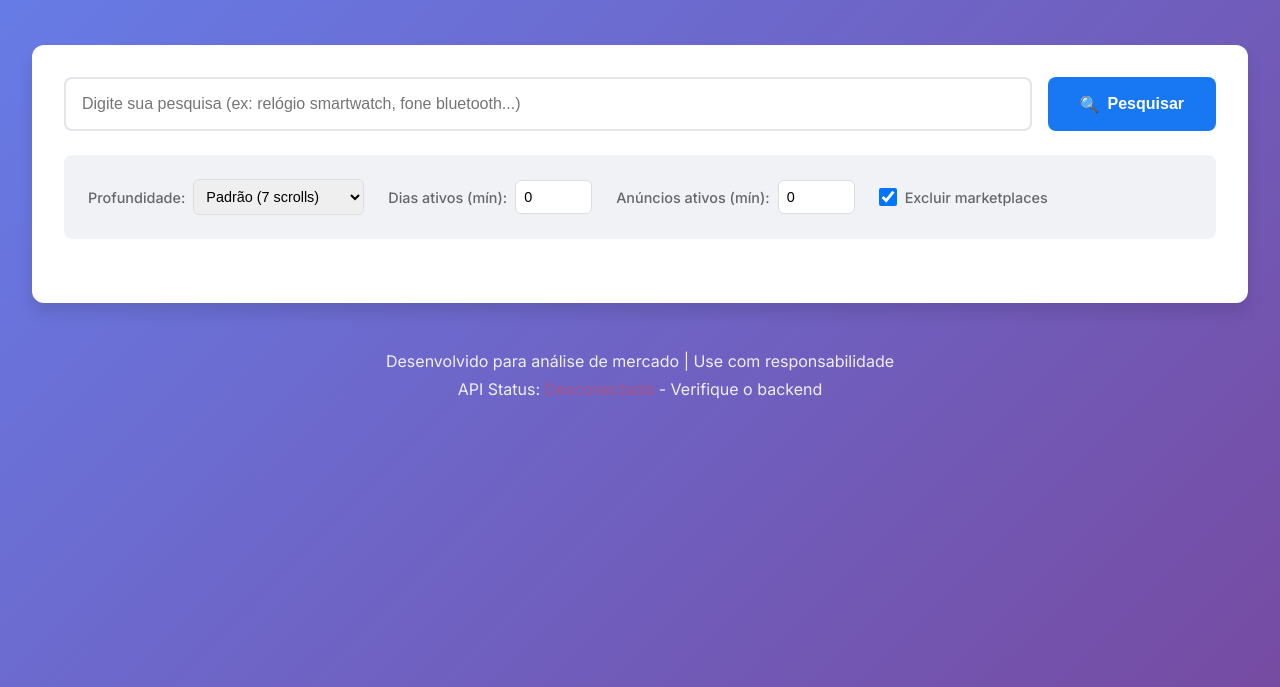
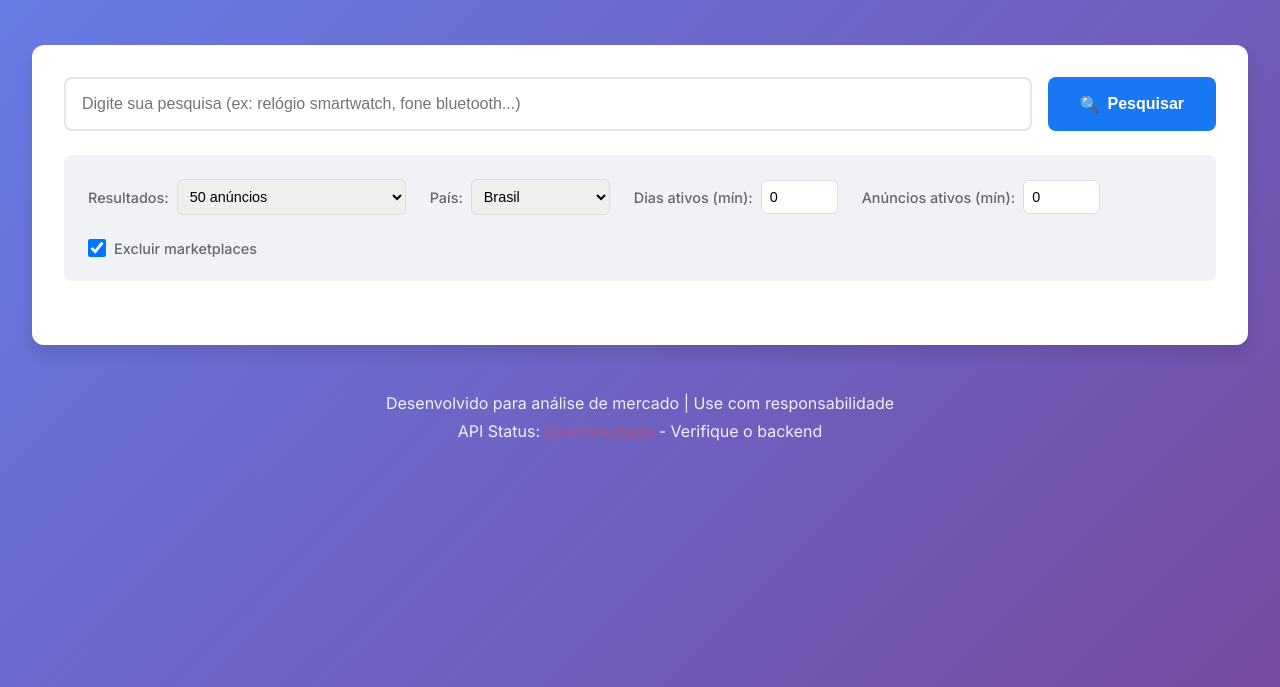
Before and after one commit to GRcodersystem/criativos-front, a plain HTML site: page index.html in a window 1280 px wide. Shown: the part 113-800 px from the top of the page. Drawn offline with Linux system fonts and the light colour scheme; no server answers.

Commit message:
Update index.html

```diff
--- a/index.html
+++ b/index.html
@@ -32,11 +32,22 @@
                 <!-- Advanced Filters -->
                 <div class="filters">
                     <div class="filter-group">
-                        <label for="searchDepth">Profundidade:</label>
+                        <label for="searchDepth">Resultados:</label>
                         <select id="searchDepth">
-                            <option value="fast">Rápida (3 scrolls)</option>
-                            <option value="standard" selected>Padrão (7 scrolls)</option>
-                            <option value="deep">Profunda (15 scrolls)</option>
+                            <option value="25">25 anúncios</option>
+                            <option value="50" selected>50 anúncios</option>
+                            <option value="100">100 anúncios</option>
+                            <option value="200">200 anúncios (pode ser lento)</option>
+                        </select>
+                    </div>
+
+                    <div class="filter-group">
+                        <label for="countryCode">País:</label>
+                        <select id="countryCode">
+                            <option value="BR" selected>Brasil</option>
+                            <option value="US">Estados Unidos</option>
+                            <option value="PT">Portugal</option>
+                            <option value="ES">Espanha</option>
                         </select>
                     </div>
 
@@ -72,11 +83,11 @@
                 <button onclick="retrySearch()">Tentar novamente</button>
             </div>
 
-            <!-- CAPTCHA Warning -->
-            <div id="captchaWarning" class="captcha-warning hidden">
-                <div class="warning-icon">🔒</div>
-                <h3>Verificação necessária</h3>
-                <p>O Facebook solicitou uma verificação CAPTCHA. Por favor, aguarde alguns minutos e tente novamente.</p>
+            <!-- API Limit Warning -->
+            <div id="apiLimitWarning" class="captcha-warning hidden">
+                <div class="warning-icon">⚠️</div>
+                <h3>Limite de API atingido</h3>
+                <p>Você atingiu o limite de requisições da API. Por favor, aguarde alguns minutos e tente novamente.</p>
             </div>
 
             <!-- Results Summary -->
```
